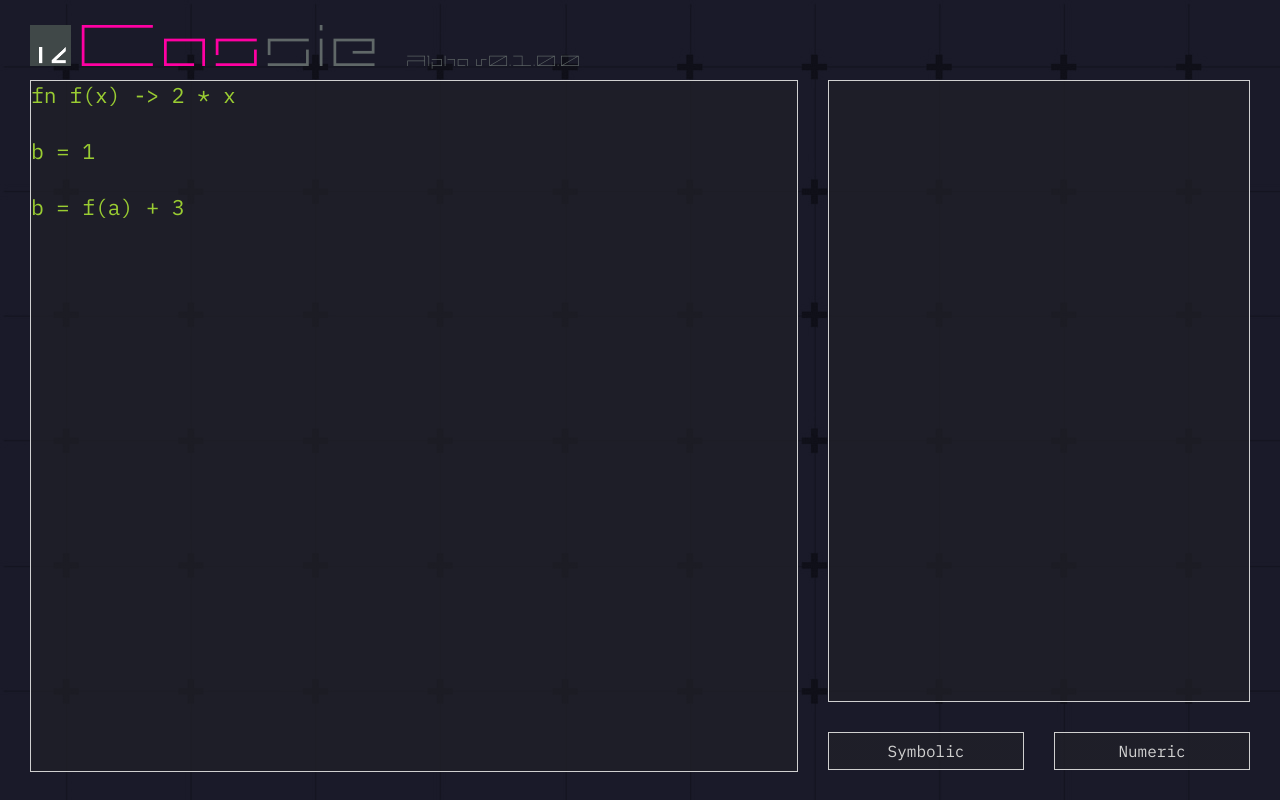
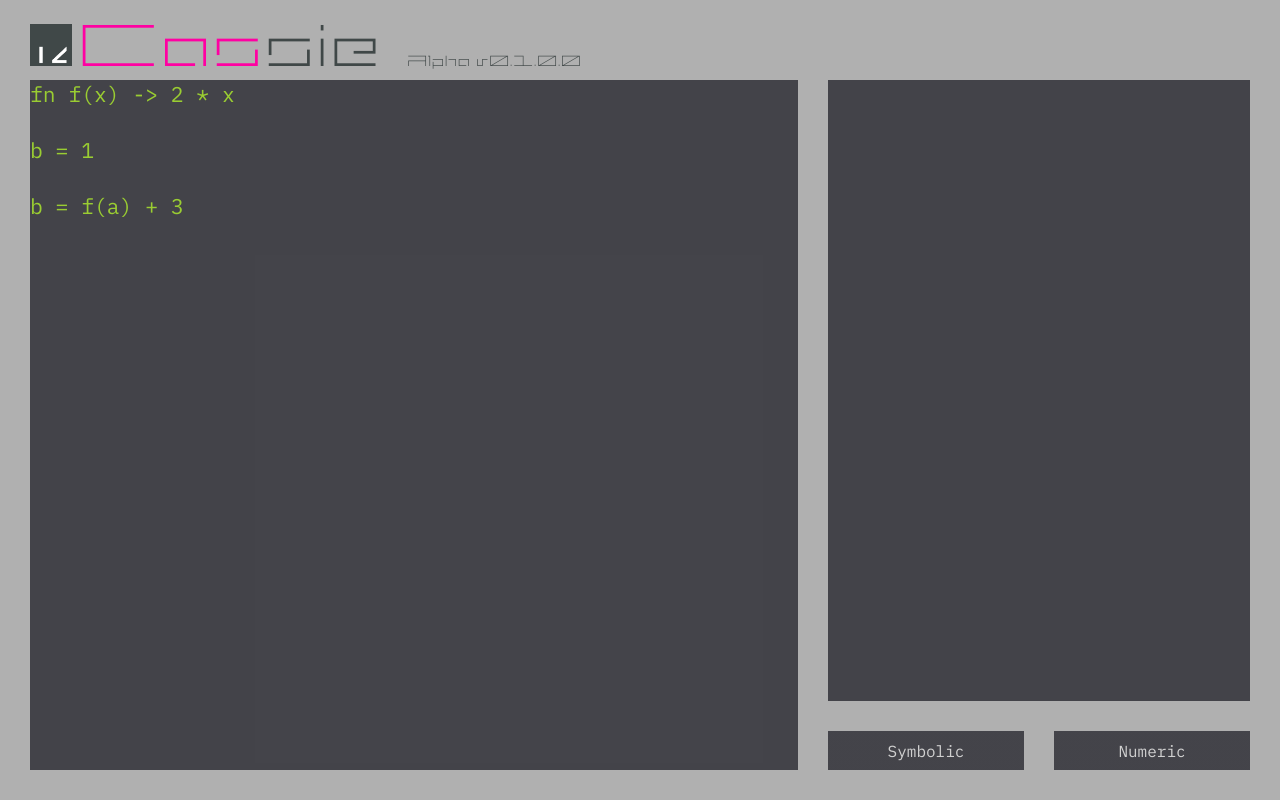
Before and after one commit to ForceOverArea/cassie, a plain HTML site: page index.html in a window 1280 px wide. Shown: the top 800 px of the page. Drawn offline with Linux system fonts and the light colour scheme.

Commit message:
reverted to light theme

```diff
--- a/index.html
+++ b/index.html
@@ -14,7 +14,7 @@
       <span>
         <img src="public/assets/images/cassie_logo_lighter.png"
           alt="the cassie logo: a winking computer terminal"
-          height="41px">
+          height="42px">
       </span>
       <span class="title">
         <span class="title-alt">Cas</span>sie
--- a/public/style.css
+++ b/public/style.css
@@ -1,6 +1,7 @@
 :root {
-    color: #606868;
-    background-image: url('assets/images/hud-grid-pattern-background-04_758394-54-3854030843-edited-dark2.png');
+    color: #404848;
+    /* background-image: url('assets/images/hud-grid-pattern-background-04_758394-54-3854030843-edited-dark2.png'); */
+    background-color: #b0b0b0;
 }
 
 @font-face {
@@ -79,7 +80,7 @@
 
 .editor-pane {
     font-size: 16pt;
-    border: 1px solid #d0d0d0;
+    /* border: 1px solid #d0d0d0; */
     color: yellowgreen;
     background-color: #202028C0;
 
@@ -105,7 +106,7 @@
     font-size: 16pt;
     flex-basis: 80%;
     flex-shrink: 0;
-    border: 1px solid #d0d0d0;
+    /* border: 1px solid #d0d0d0; */
     color: yellowgreen;
     background-color: #202028C0;
 }
@@ -147,7 +148,7 @@
     width: 100%;
     /* coloring */
     background: linear-gradient(to right, #d0d0d0 50%, #202028C0 50%);
-    border: 1px solid #d0d0d0;
+    /* border: 1px solid #d0d0d0; */
 }
 
 .toggle-option:hover {
```
